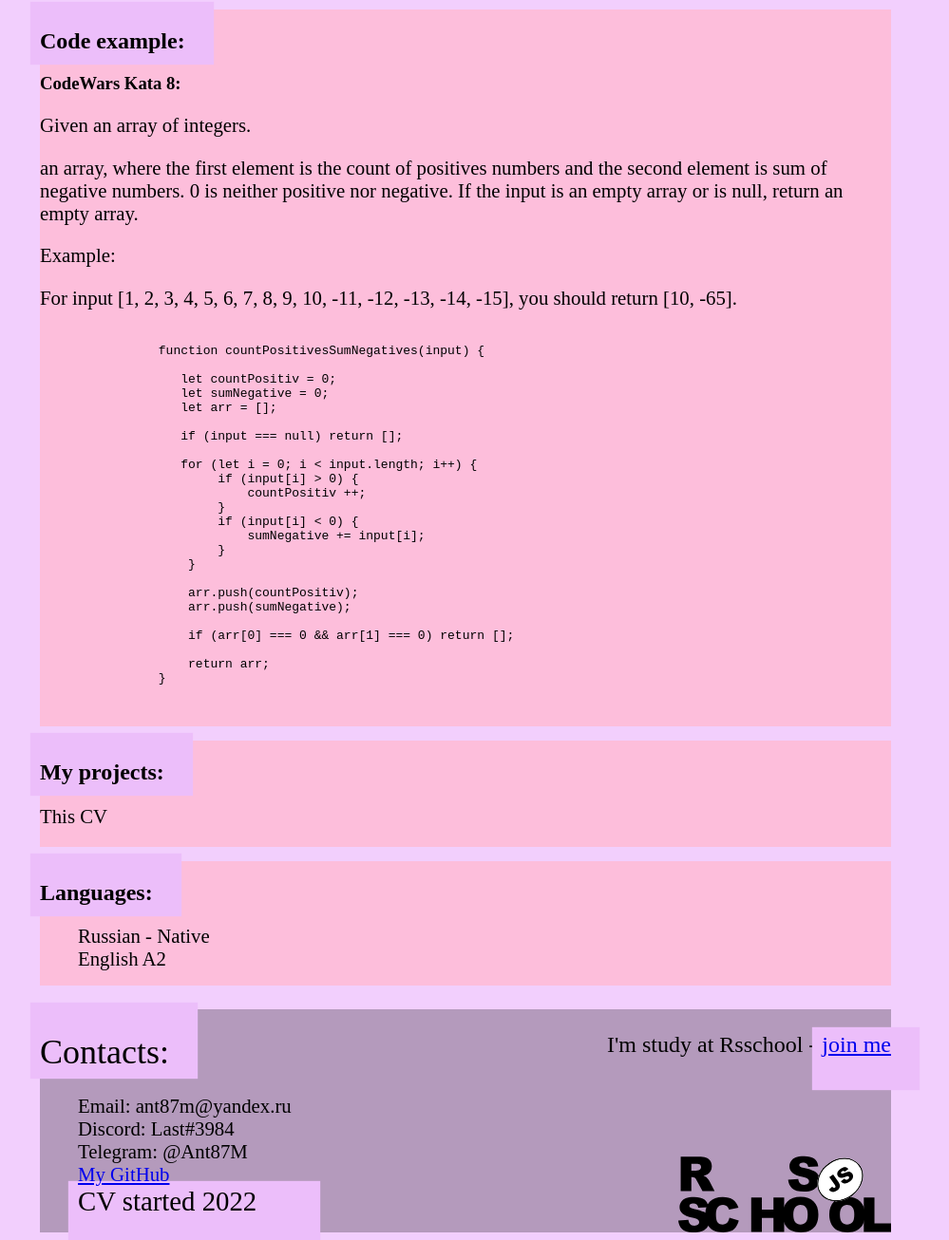
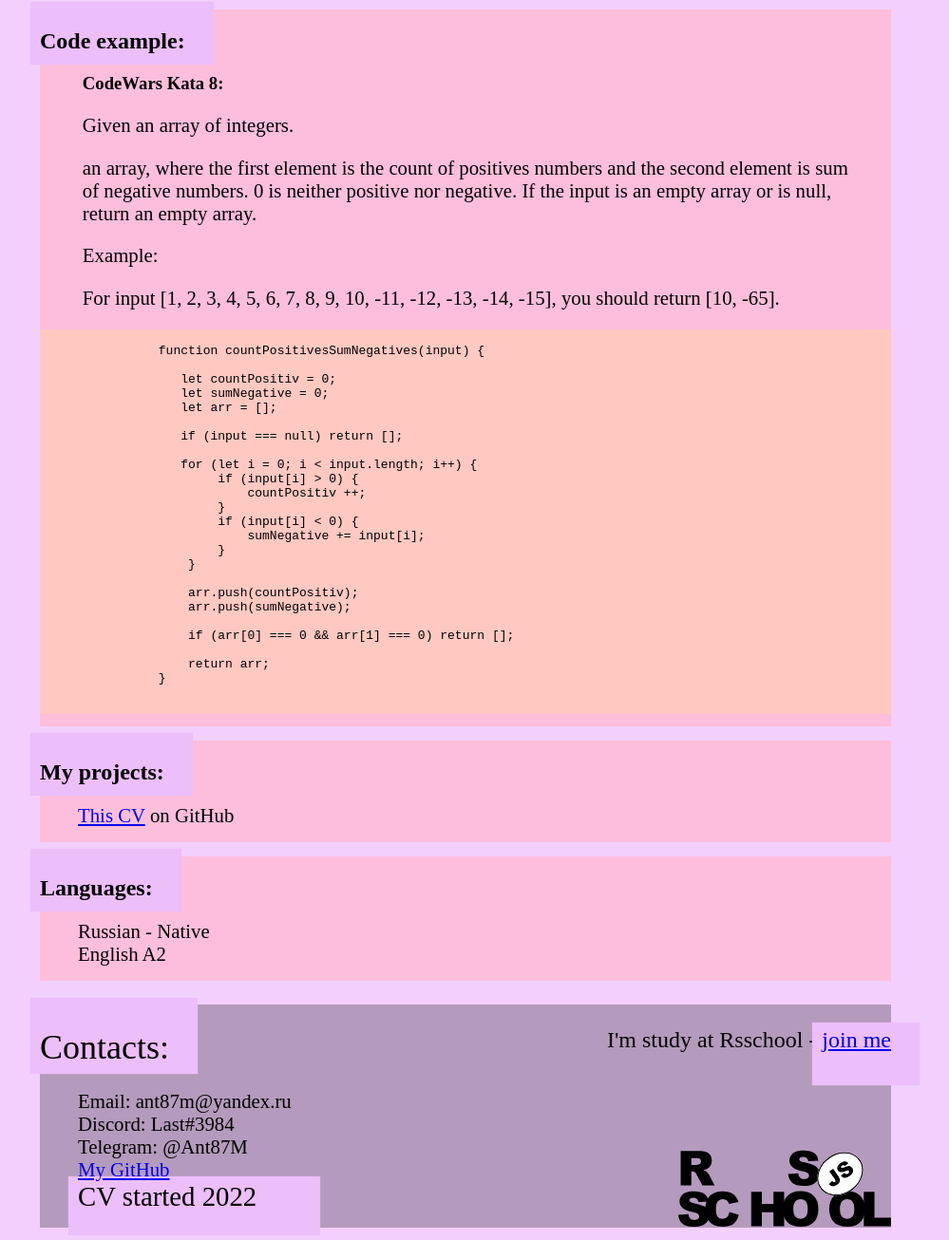
Before and after one commit to AntonMaksyutov/rsschool-cv, a plain HTML site: page index.html in a window 1280 px wide. Shown: the part 643-1949 px from the top of the page at 95% size, without its empty margins (150-1149 px from the left). Drawn offline with Linux system fonts and the light colour scheme.

Commit message:
docs:add link readme,change mycode, add styles

```diff
--- a/index.html
+++ b/index.html
@@ -2,8 +2,8 @@
 <html lang="ru">
     <head>
         <meta charset="utf-8">
-        <link rel="stylesheet" href="/rsschool-cv/styles/style.css">
-        <link rel="stylesheet" href="/rsschool-cv/styles/fonts.css">
+        <link type="text/css" rel="stylesheet" href="/styles/style.css">
+        <link type="text/css" rel="stylesheet" href="/styles/fonts.css">
         <title>CV</title>
     </head>
     <body>
@@ -31,8 +31,9 @@
                     <li>VS code</li>
                 </ul>
             </div>
-            <div class="code backcolor">
+            <div class="backcolor">
                 <h2><span class="headpath">Code example:</span></h2>
+                <div class="task">
                 <h3>CodeWars Kata 8:</h3>
                     <p>Given an array of integers.</p>
 
@@ -42,7 +43,9 @@
 
                     <p>Example:</p>
                     <p>For input [1, 2, 3, 4, 5, 6, 7, 8, 9, 10, -11, -12, -13, -14, -15], you should return [10, -65].</p>
-                <pre>
+                </div>
+                <div>
+                    <pre class="code">
                     <code>
                 function countPositivesSumNegatives(input) {
 
@@ -69,12 +72,15 @@
                     return arr;
                 }
                     </code>
-                </pre>
+                  </pre>
+                </div>
             </div>
             <div class="backcolor">
                 <h2><span class="headpath">My projects:</span></h2>
-                <p>This CV</p>
-            </div>
+                <ul>
+                    <li><a href="https://antonmaksyutov.github.io/rsschool-cv">This CV</a> on GitHub</li>
+                </ul>
+                </div>
             <div class="backcolor">
                 <h2><span class="headpath">Languages:</span></h2>
                 <ul>
--- a/styles/style.css
+++ b/styles/style.css
@@ -87,6 +87,15 @@ footer {
     box-shadow: 10px 15px 1px 20px #ECBEFA;
 }
 
+.code {
+    background-color: #FFC8C0;
+}
+
+.task {
+    margin-left: auto;
+    margin-right: auto;
+    width: 90%;
+}
 @media (max-width: 575px) {
 
     header {
```
Also changed, not shown: 1 other file.
